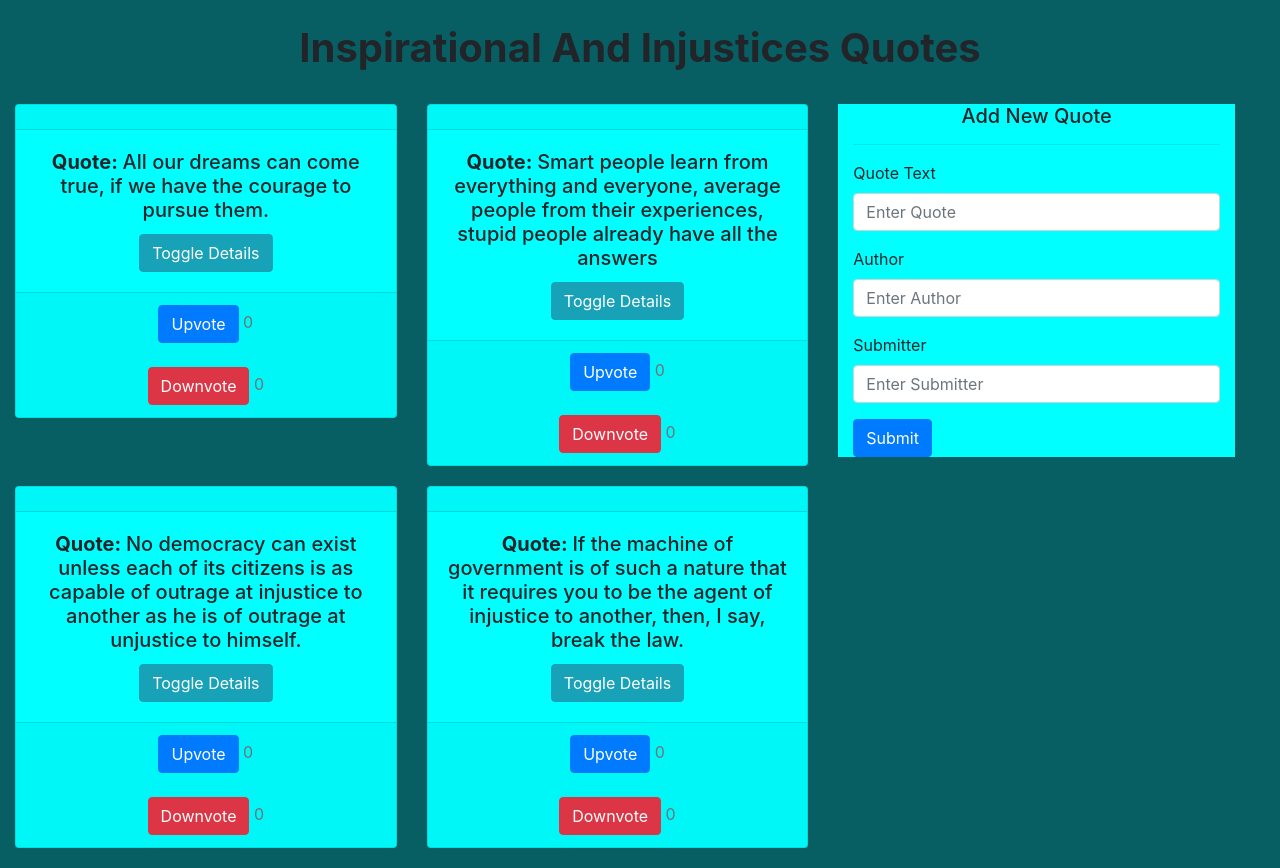
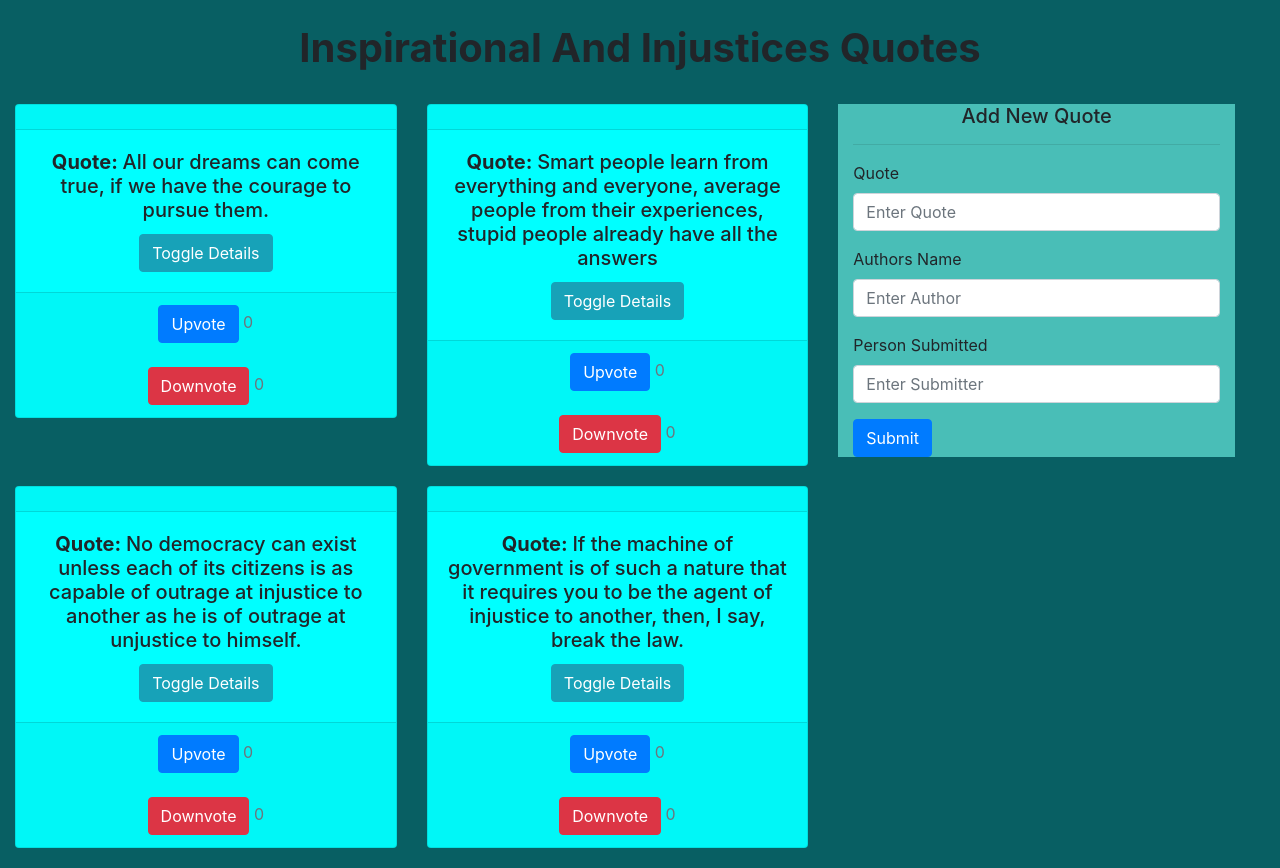
Before and after one commit to JOSEPHTEMBU/Quotes, an Angular app: page / in a window 1280 px wide. Built offline with nearby package versions, Linux system fonts and the light colour scheme.

Commit message:
add background color to quote component .css

```diff
--- a/src/app/quote-form/quote-form.component.css
+++ b/src/app/quote-form/quote-form.component.css
@@ -1,6 +1,6 @@
 .container-fluid
 {
-  background-color:aqua;
+  background-color:#49BEB7;
 }
 h5
 {
--- a/src/app/quote-form/quote-form.component.html
+++ b/src/app/quote-form/quote-form.component.html
@@ -4,7 +4,7 @@
 <hr>
 <form (ngSubmit)='addQuote()'#quoteForm='ngForm'>
   <div class="form-group">
-    <label for="quote-text">Quote Text</label>
+    <label for="quote-text">Quote </label>
     <input
       type="text"
       class="form-control"
@@ -20,7 +20,7 @@
     </div>
   </div>
   <div class="form-group">
-    <label for="author">Author</label>
+    <label for="author">Authors Name</label>
     <input
       type="text"
       class="form-control"
@@ -36,7 +36,7 @@
     </div>
   </div>
   <div class="form-group">
-    <label for="submitter">Submitter</label>
+    <label for="submitter">Person Submitted</label>
     <input
       type="text"
       class="form-control"
--- a/src/app/quote/quote.component.html
+++ b/src/app/quote/quote.component.html
@@ -7,9 +7,9 @@
           <div class="card-header"></div>
           <div class="card-body">
 
-            <h5 *ngIf="quote === highestUpVote()" class="card-title">
+            <!-- <h5 *ngIf="quote === highestUpVote()" class="card-title">
               <i class="fas fa-trophy"></i>
-            </h5>
+            </h5> -->
             <h5 class="card-title">
               <strong> Quote: </strong>{{ quote.text }}
             </h5>
```
